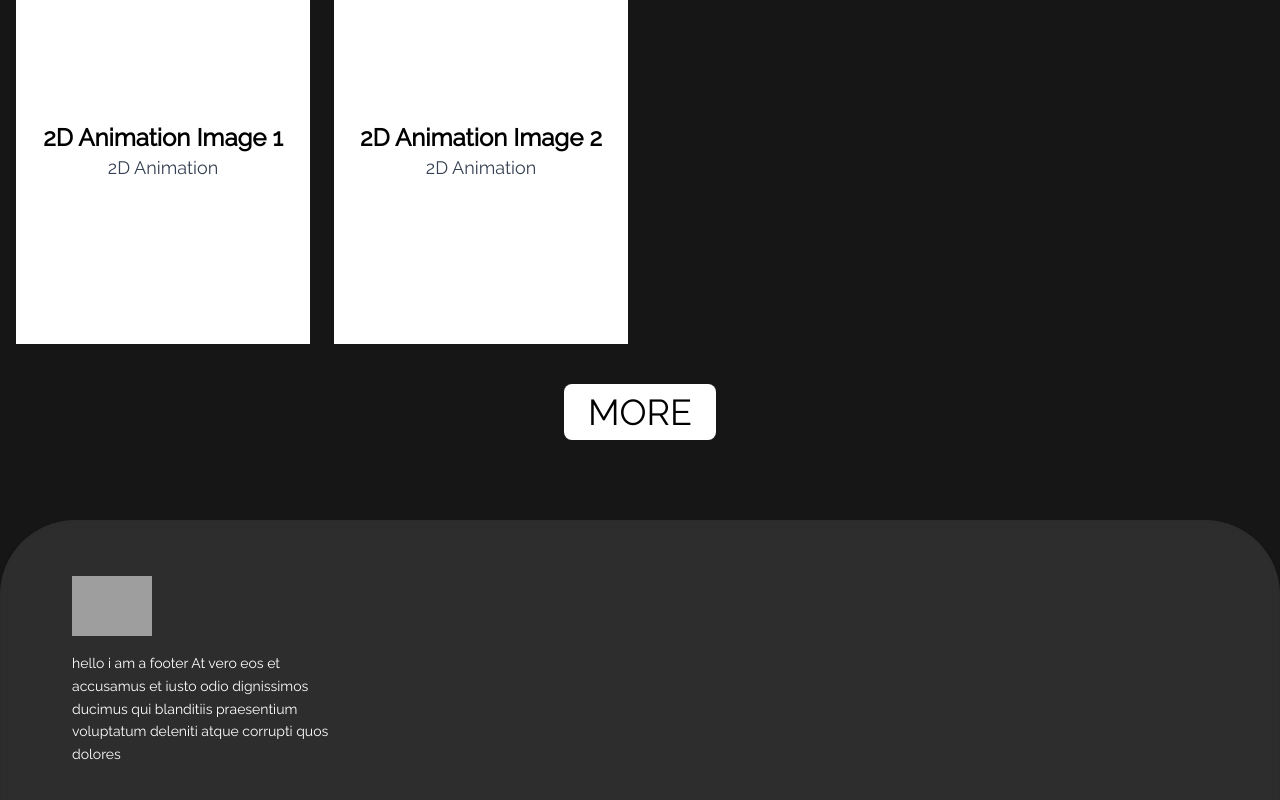
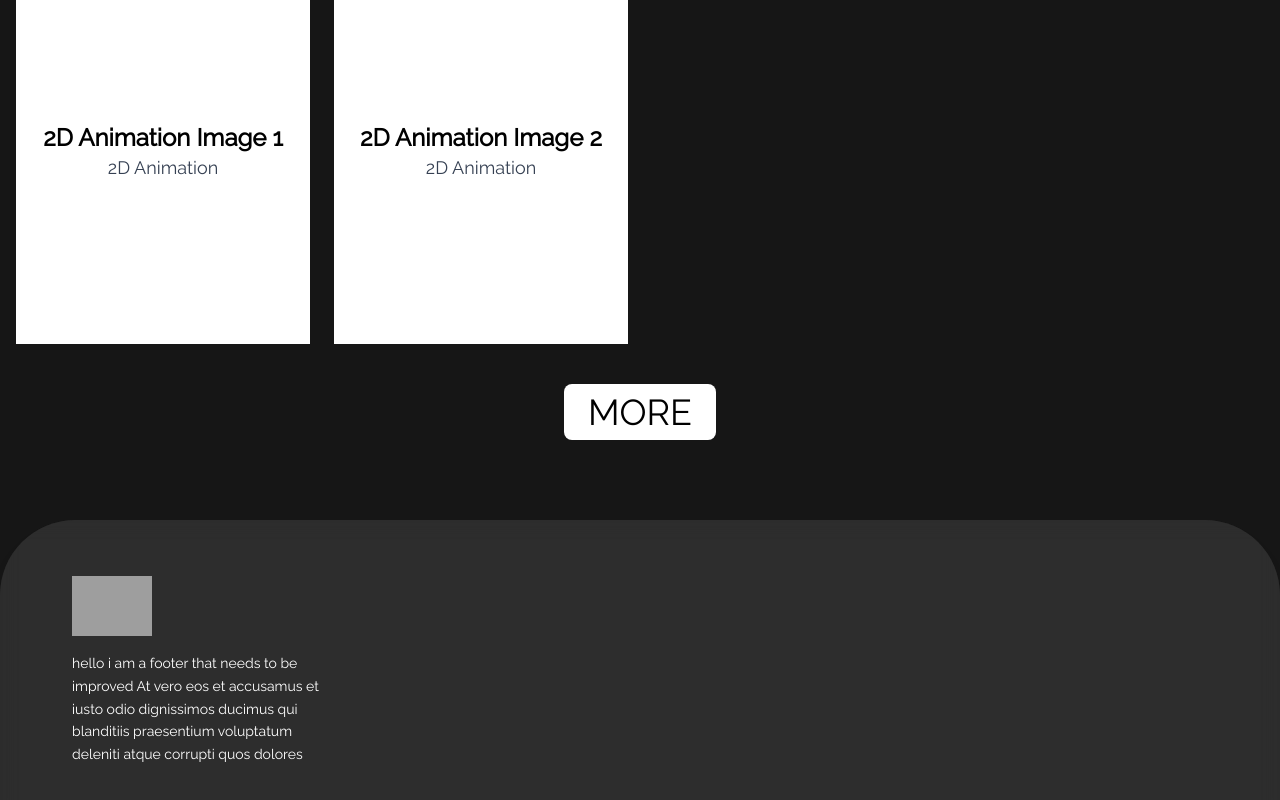
Before and after one commit to AmrahImtiaz/3D-Portfolio, a React (Vite) app: page / in a window 1280 px wide. Shown: the part 4004-4804 px from the top of the page. Built offline with nearby package versions, Linux system fonts and the light colour scheme; grey boxes are pictures that could not be loaded; a web font is replaced by a local one.

Commit message:
kakarot ka kiya karo mai ab

```diff
--- a/src/pages/Footer.jsx
+++ b/src/pages/Footer.jsx
@@ -9,7 +9,7 @@ const Footer = () => {
           <div className="w-full sm:w-1/4 p-4">
             <img src="path/to/logo.png" alt="Logo" className="w-20 mb-4" />
             <p className="text-sm leading-relaxed">
-            hello i am a footer  At vero eos et accusamus et iusto odio dignissimos ducimus qui blanditiis praesentium voluptatum deleniti atque corrupti quos dolores
+            hello i am a footer that needs to be improved At vero eos et accusamus et iusto odio dignissimos ducimus qui blanditiis praesentium voluptatum deleniti atque corrupti quos dolores
             </p>
           </div>
           {/* Empty Columns */}
```
